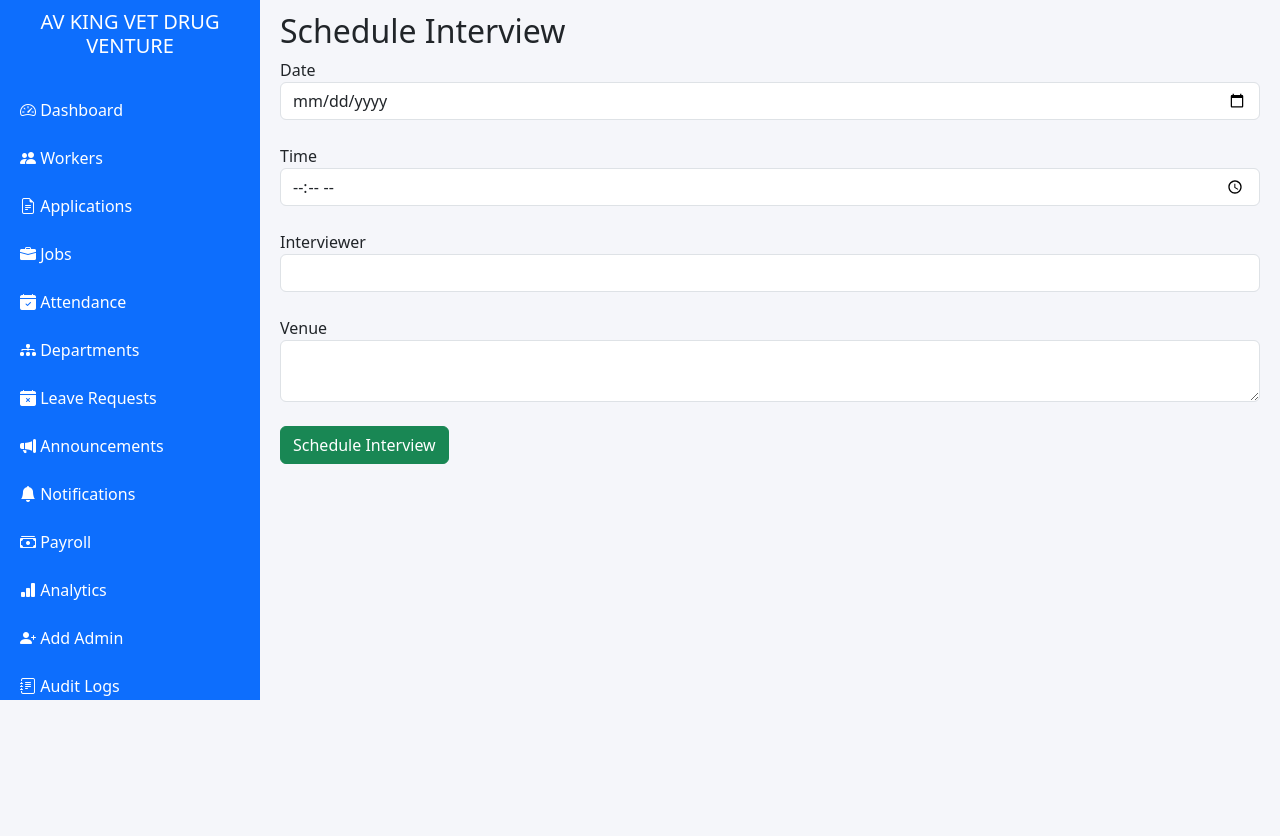
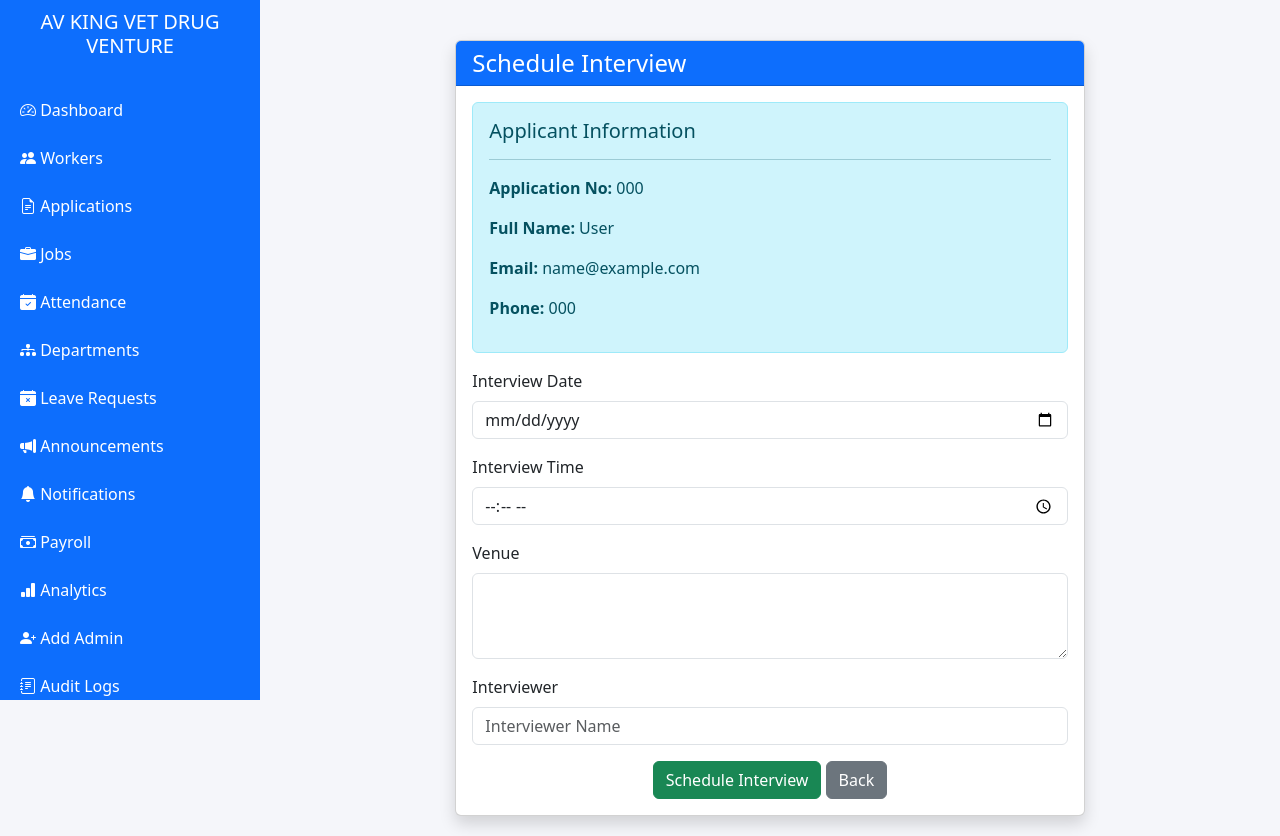
Before and after one commit to ifelodun/AV-KING-WORKER-FORM, a Flask app: page /schedule-interview/1 in a window 1280 px wide. Shown: the part 100-936 px from the top of the page. Before the commit the page ends 800 px from the top, so only its background shows below. Run offline with Flask 3, Linux system fonts and the light colour scheme; a user stored in the database is signed in; data comes from the database, SQL or seed files in the repository; tables that the repository leaves empty hold one stand-in row (values such as "Sample post").

Commit message:
Update schedule_interview.html

```diff
--- a/templates/schedule_interview.html
+++ b/templates/schedule_interview.html
@@ -2,52 +2,142 @@
 
 {% block content %}
 
-<h2>Schedule Interview</h2>
+<div class="container mt-5">
+
+    <div class="row justify-content-center">
+
+        <div class="col-md-8">
+
+            <div class="card shadow">
+
+                <div class="card-header bg-primary text-white">
+
+                    <h4 class="mb-0">
+                        Schedule Interview
+                    </h4>
+
+                </div>
+
+                <div class="card-body">
+
+                    <div class="alert alert-info">
+
+                        <h5>
+                            Applicant Information
+                        </h5>
+
+                        <hr>
+
+                        <p>
+                            <strong>Application No:</strong>
+                            {{ application.application_number }}
+                        </p>
+
+                        <p>
+                            <strong>Full Name:</strong>
+                            {{ application.fullname }}
+                        </p>
+
+                        <p>
+                            <strong>Email:</strong>
+                            {{ application.email }}
+                        </p>
+
+                        <p>
+                            <strong>Phone:</strong>
+                            {{ application.phone }}
+                        </p>
+
+                    </div>
 
                     <form method="POST">
 
-<label>Date</label>
+                        <div class="mb-3">
+
+                            <label class="form-label">
+                                Interview Date
+                            </label>
 
                             <input
                                 type="date"
                                 name="interview_date"
-class="form-control">
+                                class="form-control"
+                                required>
 
-<br>
+                        </div>
 
-<label>Time</label>
+                        <div class="mb-3">
+
+                            <label class="form-label">
+                                Interview Time
+                            </label>
 
                             <input
                                 type="time"
                                 name="interview_time"
-class="form-control">
+                                class="form-control"
+                                required>
 
-<br>
+                        </div>
 
-<label>Interviewer</label>
+                        <div class="mb-3">
+
+                            <label class="form-label">
+                                Venue
+                            </label>
+
+                            <textarea
+                                name="venue"
+                                class="form-control"
+                                rows="3"
+                                required></textarea>
+
+                        </div>
+
+                        <div class="mb-3">
+
+                            <label class="form-label">
+                                Interviewer
+                            </label>
 
                             <input
                                 type="text"
                                 name="interviewer"
-class="form-control">
+                                class="form-control"
+                                placeholder="Interviewer Name"
+                                required>
 
-<br>
+                        </div>
 
-<label>Venue</label>
-
-<textarea
-name="venue"
-class="form-control"></textarea>
-
-<br>
+                        <div class="text-center">
 
                             <button
+                                type="submit"
                                 class="btn btn-success">
 
                                 Schedule Interview
 
                             </button>
 
+                            <a href="/applications"
+                               class="btn btn-secondary">
+
+                                Back
+
+                            </a>
+
+                        </div>
+
                     </form>
 
+                </div>
+
+            </div>
+
+        </div>
+
+    </div>
+
+</div>
+
 {% endblock %}
```
Lines whose indentation alone changed are shown as unchanged.
